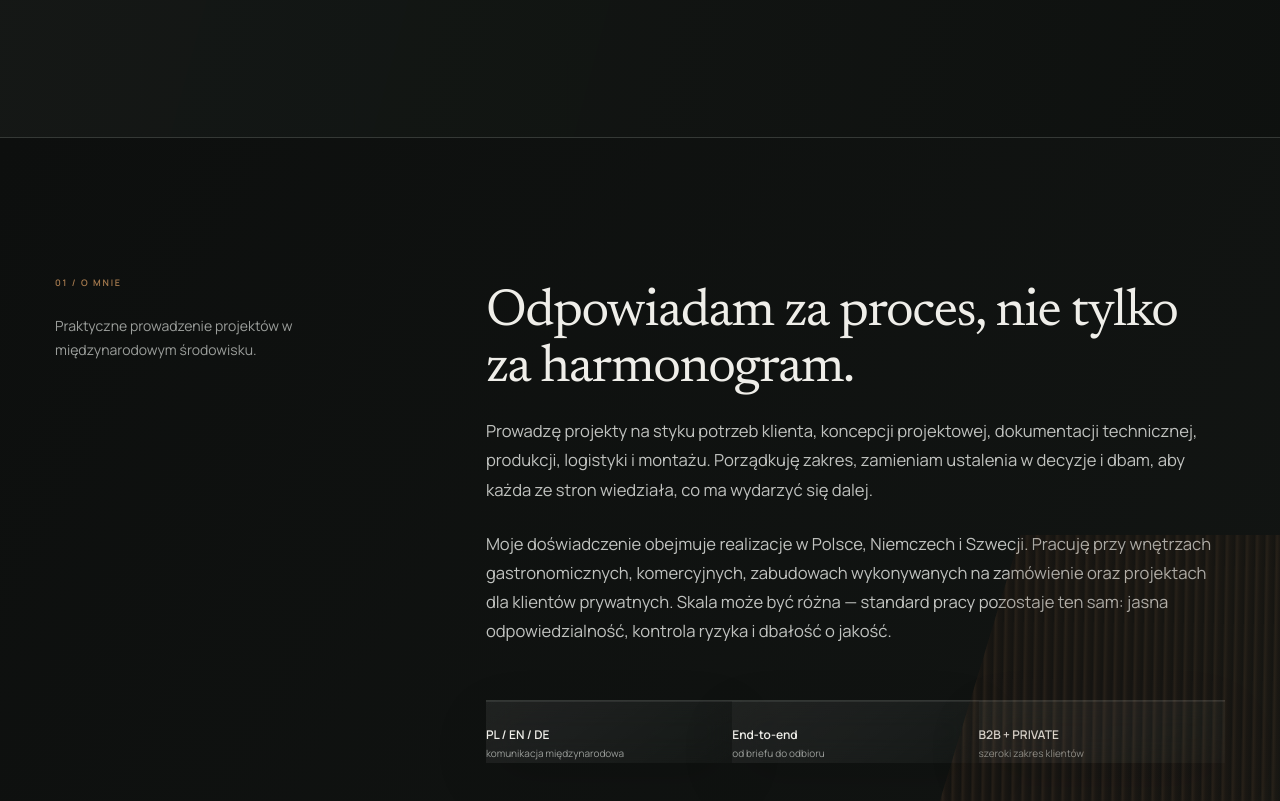
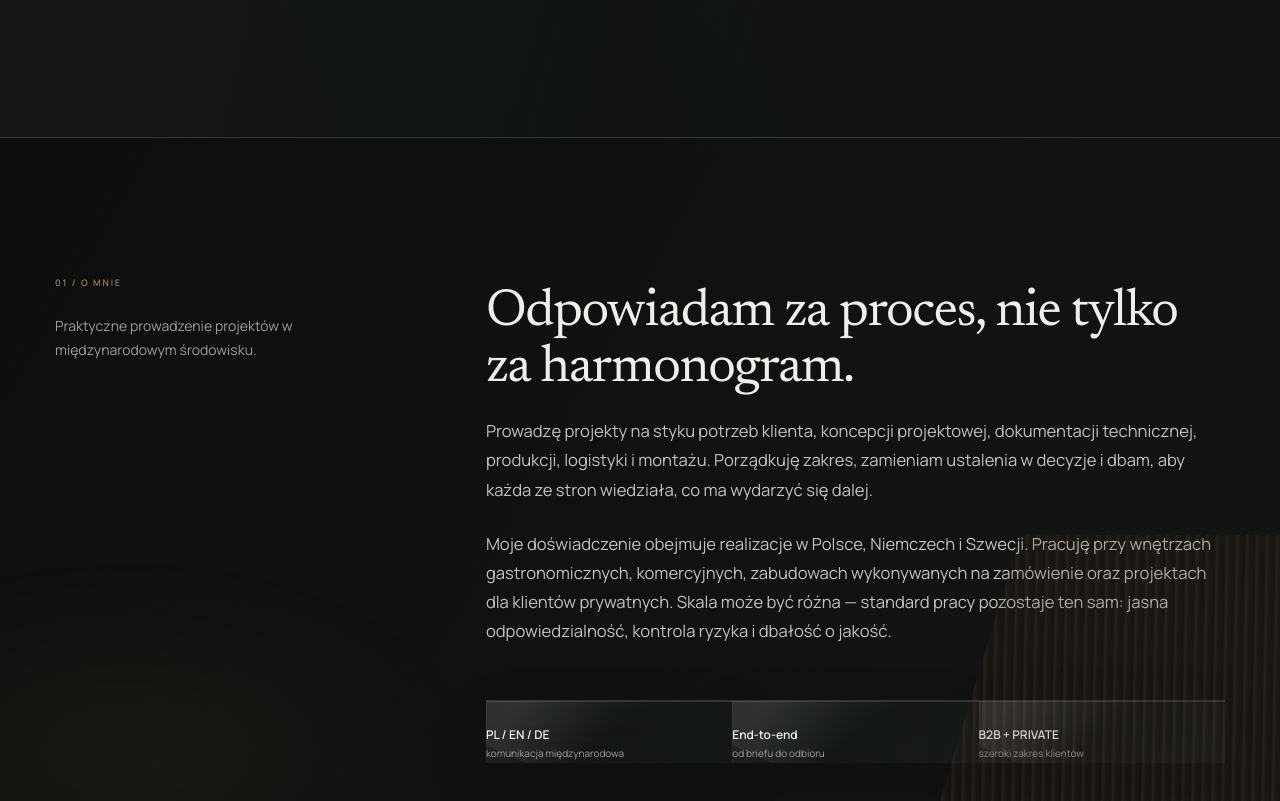
Before and after one commit to Yadamox/adam-jakubowski-portfolio, a plain HTML site: page index.html in a window 1280 px wide. Shown: the part 1160-1961 px from the top of the page. Drawn offline with Linux system fonts and the light colour scheme.

Commit message:
style: add glossy depth and reflections

```diff
--- a/liquid-glass.css
+++ b/liquid-glass.css
@@ -1,3 +1,55 @@
+
+/* Glossy depth — soft reflections across backgrounds and glass surfaces. */
+body {
+  position: relative;
+  background:
+    radial-gradient(ellipse 70% 42% at 88% 2%, rgba(170, 193, 183, .12), transparent 68%),
+    radial-gradient(ellipse 52% 34% at 4% 39%, rgba(147, 107, 68, .09), transparent 72%),
+    var(--black);
+}
+body::before {
+  content: "";
+  position: fixed;
+  z-index: -1;
+  inset: 0;
+  pointer-events: none;
+  background:
+    linear-gradient(118deg, transparent 17%, rgba(255, 255, 255, .025) 32%, transparent 47%),
+    radial-gradient(circle at 76% 72%, rgba(191, 210, 201, .055), transparent 27%);
+}
+.hero {
+  background:
+    linear-gradient(118deg, transparent 42%, rgba(255, 255, 255, .035) 58%, transparent 73%),
+    radial-gradient(circle at 90% 15%, #2a302d 0, transparent 39%),
+    var(--black);
+}
+.statement,
+.about,
+.projects,
+.process,
+.contact {
+  position: relative;
+  isolation: isolate;
+  overflow: hidden;
+}
+.statement::before,
+.about::before,
+.projects::before,
+.contact::before {
+  content: "";
+  position: absolute;
+  z-index: -1;
+  width: min(720px, 62vw);
+  aspect-ratio: 1.8;
+  border-radius: 50%;
+  pointer-events: none;
+  filter: blur(2px);
+  background: radial-gradient(ellipse, rgba(220, 232, 226, .07), transparent 68%);
+}
+.statement::before { right: -14%; top: -25%; }
+.about::before { left: -18%; bottom: -8%; background: radial-gradient(ellipse, rgba(180, 132, 87, .065), transparent 68%); }
+.projects::before { right: -12%; top: 9%; }
+.contact::before { left: 18%; bottom: -24%; background: radial-gradient(ellipse, rgba(185, 145, 104, .075), transparent 68%); }
 
 /* Liquid glass — restrained, structural accents inspired by Apple OS 27. */
 @supports ((backdrop-filter: blur(1px)) or (-webkit-backdrop-filter: blur(1px))) {
@@ -59,12 +111,31 @@
   .fact,
   .project-card,
   .contact-form {
-    border-color: rgba(255, 255, 255, .13);
-    background: linear-gradient(145deg, rgba(255, 255, 255, .075), rgba(255, 255, 255, .022));
-    box-shadow: inset 0 1px 0 rgba(255, 255, 255, .08), 0 18px 55px rgba(0, 0, 0, .12);
-    -webkit-backdrop-filter: saturate(125%) blur(14px);
-    backdrop-filter: saturate(125%) blur(14px);
+    position: relative;
+    overflow: hidden;
+    border-color: rgba(255, 255, 255, .16);
+    background: linear-gradient(145deg, rgba(255, 255, 255, .095), rgba(255, 255, 255, .024) 52%, rgba(203, 220, 212, .04));
+    box-shadow: inset 0 1px 0 rgba(255, 255, 255, .13), inset 1px 0 0 rgba(255, 255, 255, .04), 0 22px 60px rgba(0, 0, 0, .16);
+    -webkit-backdrop-filter: saturate(135%) blur(16px);
+    backdrop-filter: saturate(135%) blur(16px);
   }
+  .fact::after,
+  .project-card::after,
+  .contact-form::after {
+    content: "";
+    position: absolute;
+    z-index: 0;
+    top: -65%;
+    left: -25%;
+    width: 72%;
+    height: 150%;
+    pointer-events: none;
+    transform: rotate(24deg);
+    background: linear-gradient(90deg, transparent, rgba(255, 255, 255, .065), transparent);
+  }
+  .fact > *,
+  .project-card > *,
+  .contact-form > * { position: relative; z-index: 1; }
   .contact-form input,
   .contact-form textarea {
     border-color: rgba(255, 255, 255, .15);
```
